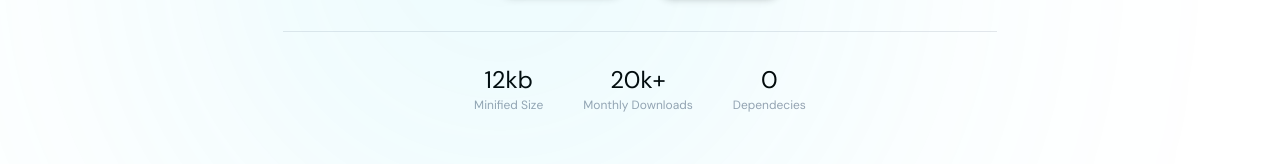
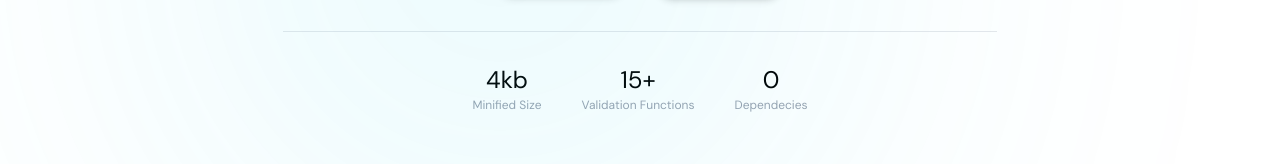
Before and after one commit to Ademayo959/cascadejs, a React (Vite) app: page / in a window 1280 px wide. Shown: the part 570-734 px from the top of the page. Built offline with nearby package versions, Linux system fonts and the light colour scheme.

Commit message:
Fixed the button Star repo button in the star repo section

```diff
--- a/src/FAQs.jsx
+++ b/src/FAQs.jsx
@@ -12,7 +12,7 @@ const FAQs = () => {
                             </svg>
                         </div>
                         <div>
-                            <p className="text-gray-500">No! that's the main benefit! Cascade.js handles the regex for you through simple function calls </p>
+                            <p className="text-gray-500 hidden">No! that's the main benefit! Cascade.js handles the regex for you through simple function calls </p>
                         </div>
                     </div>
                     <div className="flex border border-gray-400 p-4 w-150 justify-between rounded-md">
--- a/src/HeroSection.jsx
+++ b/src/HeroSection.jsx
@@ -38,12 +38,12 @@ const HeroSection = () => {
                 <hr className="text-gray-200" />
                 <div className="flex gap-10 my-8 justify-self-center">
                     <div className="text-center">
-                        <p className="text-2xl">12kb</p>
+                        <p className="text-2xl">4kb</p>
                         <p className="text-[12px] text-gray-400">Minified Size</p>
                     </div>
                     <div className="text-center">
-                        <p className="text-2xl">20k+</p>
-                        <p className="text-[12px] text-gray-400">Monthly Downloads</p>
+                        <p className="text-2xl">15+</p>
+                        <p className="text-[12px] text-gray-400">Validation Functions</p>
                     </div>
                     <div className="text-center">
                         <p className="text-2xl">0</p>
--- a/src/StarRepoSec.jsx
+++ b/src/StarRepoSec.jsx
@@ -6,7 +6,7 @@ const StarRepoSec = () => {
                 <p className="text-gray-500 text-center m-4">Join thousands of developers shipping cleaner, safer <br /> applications today.</p>
                 <div className="justify-self-center py-4">
                     <a href="https://github.com/Ademayo959/cascadejs">
-                        <div className='h-fit w-fit p-2 hover:scale-110 transition-all border bg-[#1d3989] text-white border-gray-400 shadow-md flex gap-1 rounded-4xl items-center justify-center'>
+                        <div className='h-fit w-fit py-3 px-5 hover:scale-110 transition-all border bg-[#1d3989] text-white border-gray-400 shadow-md flex gap-1 rounded-4xl items-center justify-center'>
                             <svg xmlns="http://www.w3.org/2000/svg" width="24" height="24" className='text-white'
                                 fill="currentColor" viewBox="0 0 24 24" >
                                 <path fill-rule="evenodd" d="M12.026 2c-5.509 0-9.974 4.465-9.974 9.974 0 4.406 2.857 8.145 6.821 9.465.499.09.679-.217.679-.481 0-.237-.008-.865-.011-1.696-2.775.602-3.361-1.338-3.361-1.338-.452-1.152-1.107-1.459-1.107-1.459-.905-.619.069-.605.069-.605 1.002.07 1.527 1.028 1.527 1.028.89 1.524 2.336 1.084 2.902.829.091-.645.351-1.085.635-1.334-2.214-.251-4.542-1.107-4.542-4.93 0-1.087.389-1.979 1.024-2.675-.101-.253-.446-1.268.099-2.64 0 0 .837-.269 2.742 1.021a9.6 9.6 0 0 1 2.496-.336 9.6 9.6 0 0 1 2.496.336c1.906-1.291 2.742-1.021 2.742-1.021.545 1.372.203 2.387.099 2.64.64.696 1.024 1.587 1.024 2.675 0 3.833-2.33 4.675-4.552 4.922.355.308.675.916.675 1.846 0 1.334-.012 2.41-.012 2.737 0 .267.178.577.687.479C19.146 20.115 22 16.379 22 11.974 22 6.465 17.535 2 12.026 2" clip-rule="evenodd" />
```
